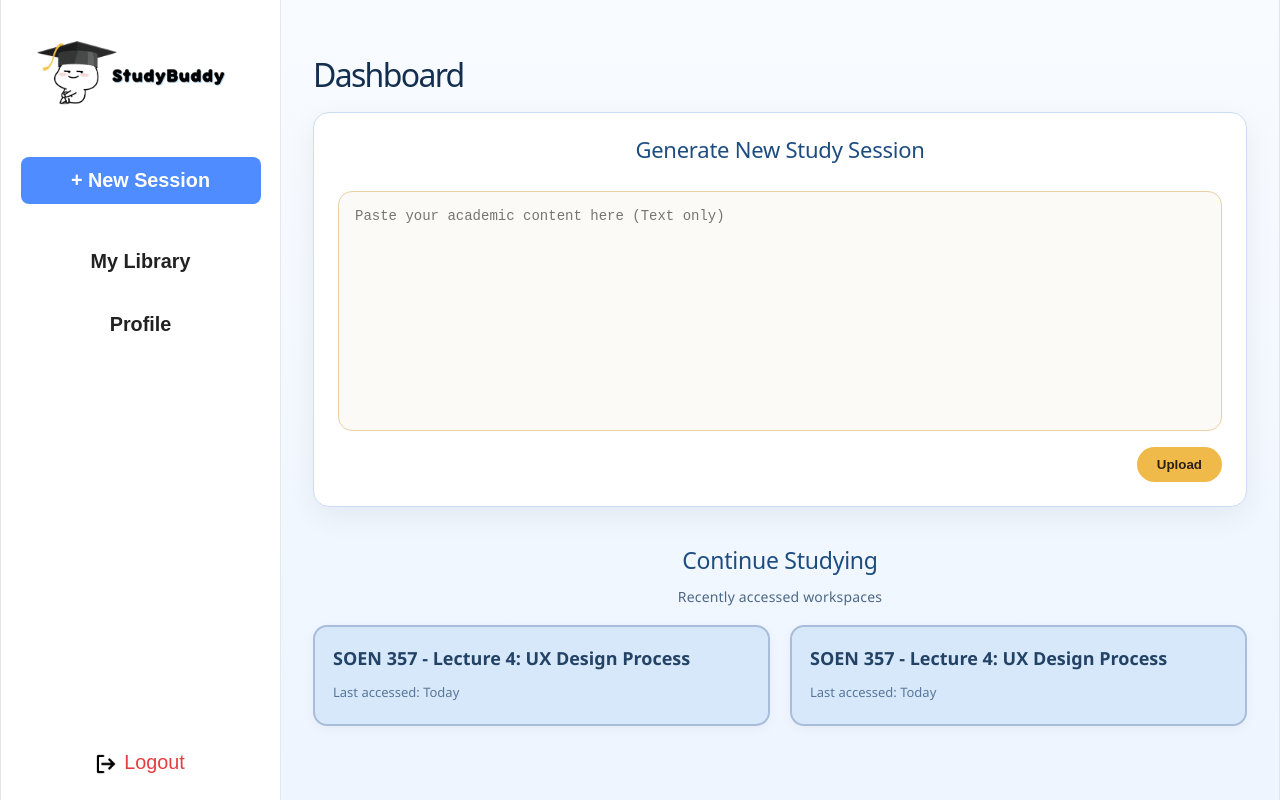
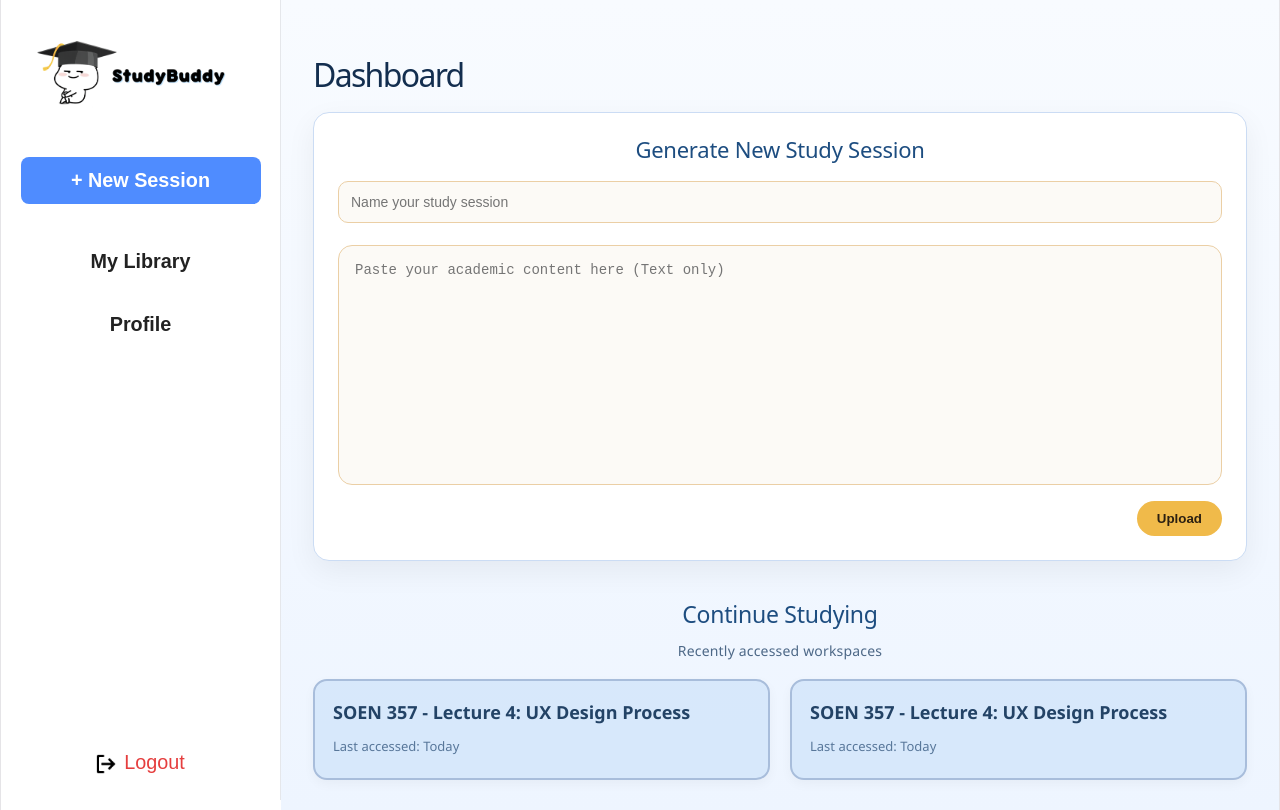
Before and after one commit to bypameladaniel/study-buddy, a React (Vite) app in the folder frontend/: page /dashboard in a window 1280 px wide. Built offline with nearby package versions, Linux system fonts and the light colour scheme; no server answers.

Commit message:
Add option to name session

```diff
--- a/frontend/src/components/dashboard/GenerateStudySessionCard.tsx
+++ b/frontend/src/components/dashboard/GenerateStudySessionCard.tsx
@@ -5,16 +5,28 @@ import { useNavigate } from "react-router-dom";
 const GenerateStudySessionCard: React.FC = () => {
   const navigate = useNavigate();
   const [text, setText] = useState("");
+  const [sessionName, setSessionName] = useState("");
 
   const handleUpload = () => {
     navigate("/study-workspace", {
-      state: { studyMaterial: text },
+      state: {
+        studyMaterial: text,
+        sessionTitle: sessionName || "Untitled Session",
+      },
     });
   };
 
   return (
     <div style={styles.card}>
       <h2 style={styles.sectionTitle}>Generate New Study Session</h2>
+
+      <input
+        type="text"
+        placeholder="Name your study session"
+        value={sessionName}
+        onChange={(e) => setSessionName(e.target.value)}
+        style={styles.input}
+      />
 
       <textarea
         placeholder="Paste your academic content here (Text only)"
@@ -74,6 +86,16 @@ const styles: { [key: string]: React.CSSProperties } = {
     cursor: "pointer",
     transition: "all 0.2s ease",
   },
+  input: {
+    width: "100%",
+    padding: "12px",
+    borderRadius: "10px",
+    border: `1px solid ${dashboardColors.textareaBorder}`,
+    backgroundColor: dashboardColors.textareaBackground,
+    color: dashboardColors.textareaText,
+    marginBottom: "12px",
+    fontSize: "14px",
+  },
 };
 
 export default GenerateStudySessionCard;
--- a/frontend/src/pages/StudyWorkspace.tsx
+++ b/frontend/src/pages/StudyWorkspace.tsx
@@ -15,8 +15,11 @@ const StudyWorkspace: React.FC = () => {
   const [output, setOutput] = useState("");
   const location = useLocation();
 
-  const studyMaterial =
-    (location.state as { studyMaterial?: string })?.studyMaterial || "";
+  const { studyMaterial, sessionTitle } =
+    (location.state as {
+      studyMaterial?: string;
+      sessionTitle?: string;
+    }) || {};
 
   const handleTabChange = async (tab: "summary" | "quiz" | "flashcards") => {
     setActiveTab(tab);
@@ -45,7 +48,7 @@ const StudyWorkspace: React.FC = () => {
       <div style={styles.main}>
         <div>
           <h1 style={styles.title}>Study Workspace</h1>
-          <p style={styles.subtitle}>SOEN 357 - Lecture 4: UX Design Process</p>
+          <p style={styles.subtitle}>{sessionTitle || "Untitled Session"}</p>
         </div>
 
         {/* Tabs */}
```
